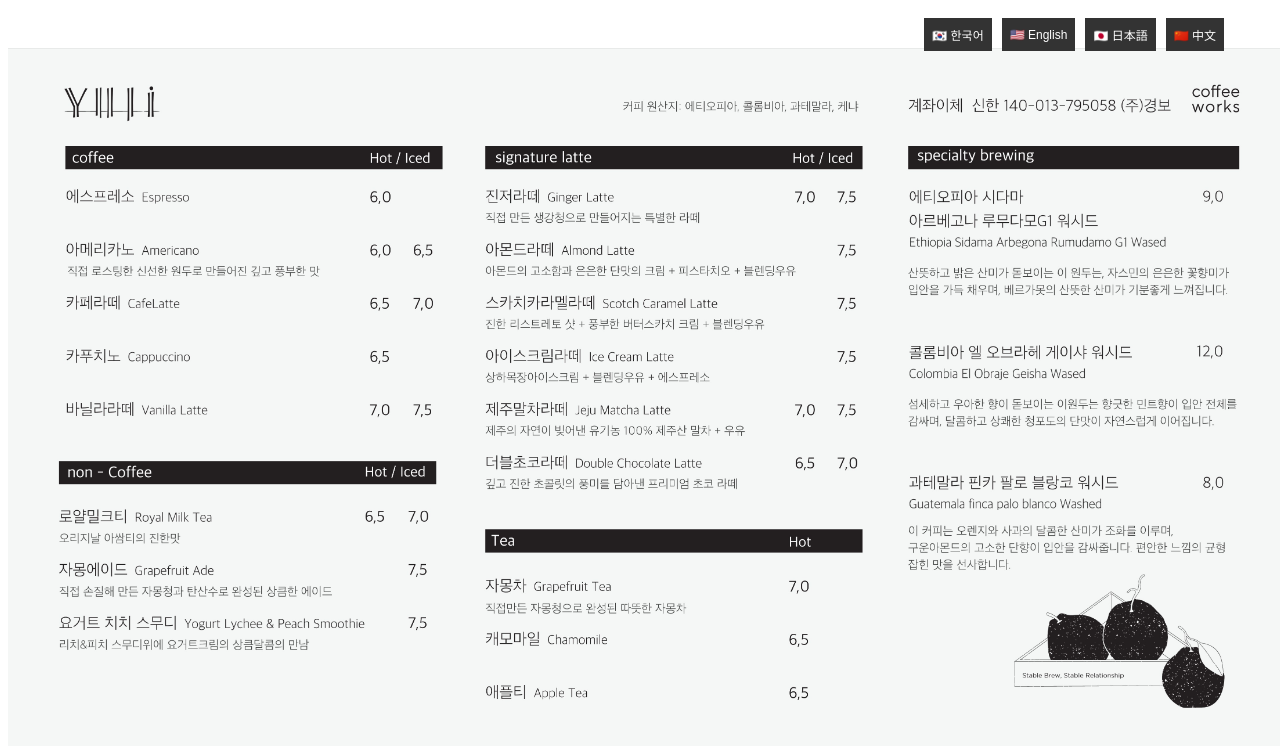
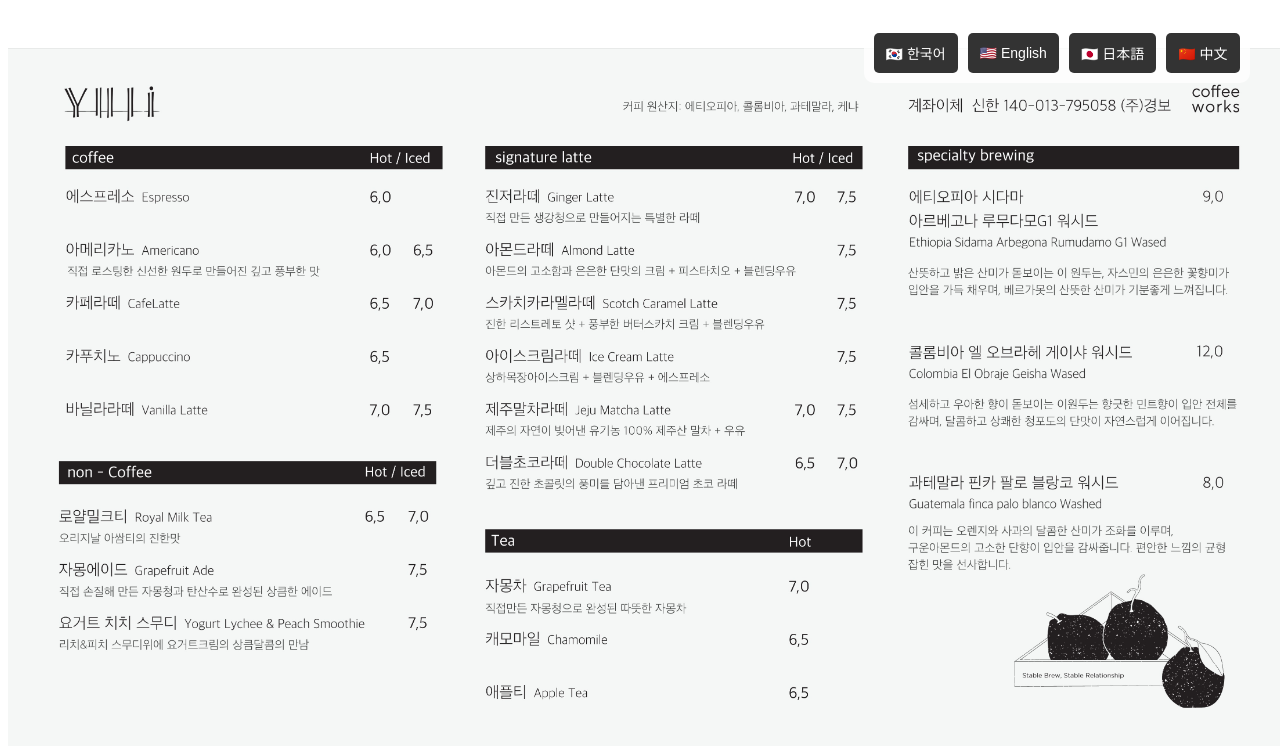
Before and after one commit to nxmdev02/yuji, a Vue app: page / in a window 1280 px wide. Shown: the top 746 px of the page. Built offline with nearby package versions, Linux system fonts and the light colour scheme.

Commit message:
fix button

```diff
--- a/src/components/TheWelcome.vue
+++ b/src/components/TheWelcome.vue
@@ -1,15 +1,14 @@
 <template>
   <div class="menu-container">
     <!-- 메뉴 이미지 -->
-    <div class="menu-image">
+    <div class="menu-image non-clickable">
       <img
         :src="menuImages[selectedLanguage]"
         alt="Menu Image"
         class="responsive-img"
-        @click.stop="preventClick($event)"
       />
       <!-- 🛠 버튼을 우측 상단으로 이동 -->
-      <div class="buttons">
+      <div class="buttons adjusted-buttons">
         <button @click="changeLanguage('korean')">🇰🇷 한국어</button>
         <button @click="changeLanguage('english')">🇺🇸 English</button>
         <button @click="changeLanguage('japanese')">🇯🇵 日本語</button>
@@ -40,12 +39,6 @@
 const changeLanguage = (lang) => {
   selectedLanguage.value = lang;
 };
-
-  // 이미지 클릭 방지 함수
-  const preventClick = (event) => {
-    event.stopPropagation();
-    event.preventDefault();
-  };
 </script>
 
 <style scoped>
@@ -56,27 +49,34 @@
   display: flex;
   justify-content: center;
   align-items: center;
-    overflow: hidden; /* 스크롤 방지 */
-    background-color: white; /* 남는 공간 검정 처리 */
+  overflow: hidden;
+  background-color: white;
   position: relative;
 }
 
 .buttons {
   position: absolute;
-    top: 10px;
-    right: 5vw;
   display: flex;
   gap: 10px;
-    z-index: 10; /* 이미지 위에 표시되도록 설정 */
+  z-index: 10;
+}
+
+.adjusted-buttons {
+  top: 20px;
+  right: 5vw;
+  padding: 10px;
+  background: rgba(255, 255, 255, 0.8);
+  border-radius: 10px;
 }
 
 .buttons button {
-    padding: 8px 8px;
-    font-size: 12px;
+  padding: 10px 12px;
+  font-size: 14px;
   cursor: pointer;
   border: none;
   background-color: #333;
   color: white;
+  border-radius: 5px;
 }
 
 .buttons button:hover {
@@ -90,16 +90,16 @@
   display: flex;
   justify-content: center;
   align-items: center;
+  pointer-events: none;
 }
 
-  /* 반응형 이미지 (잘리지 않고 화면에 맞춤) */
+/* 반응형 이미지 */
 .responsive-img {
   width: 100%;
   height: 100%;
-    object-fit: contain; /* 화면에 맞게 조정, 잘리지 않음 */
+  object-fit: contain;
 }
 
-  /* 🌟 태블릿 가로모드 대응 */
 @media (orientation: landscape) {
   .menu-container {
     width: 100vw;
@@ -114,7 +114,12 @@
   .responsive-img {
     width: 100%;
     height: 100%;
-      object-fit: contain; /* 비율 유지, 잘리지 않음 */
+    object-fit: contain;
+  }
+
+  .adjusted-buttons {
+    top: 15px;
+    right: 3vw;
   }
 }
 </style>
```
Lines whose indentation alone changed are shown as unchanged.
